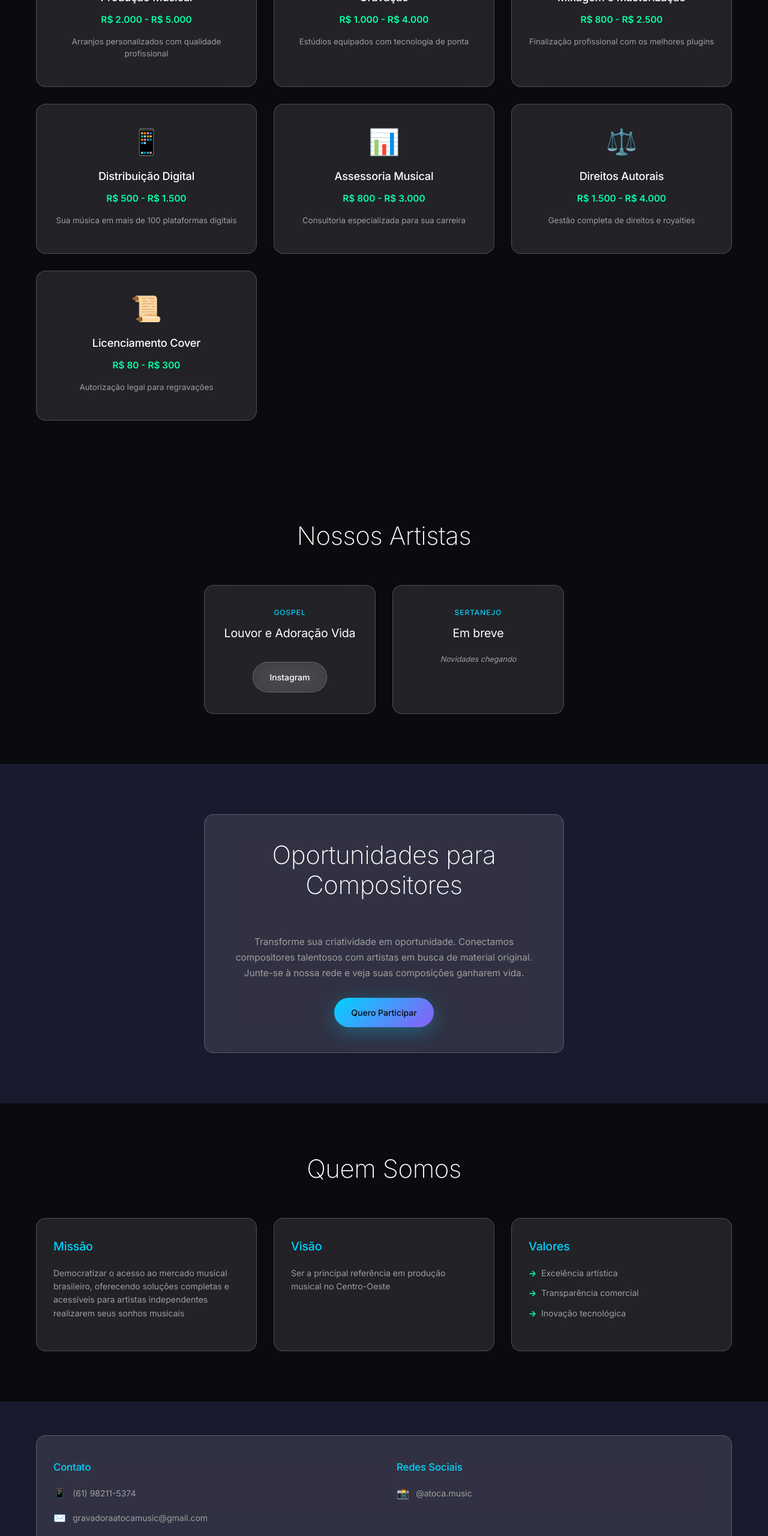
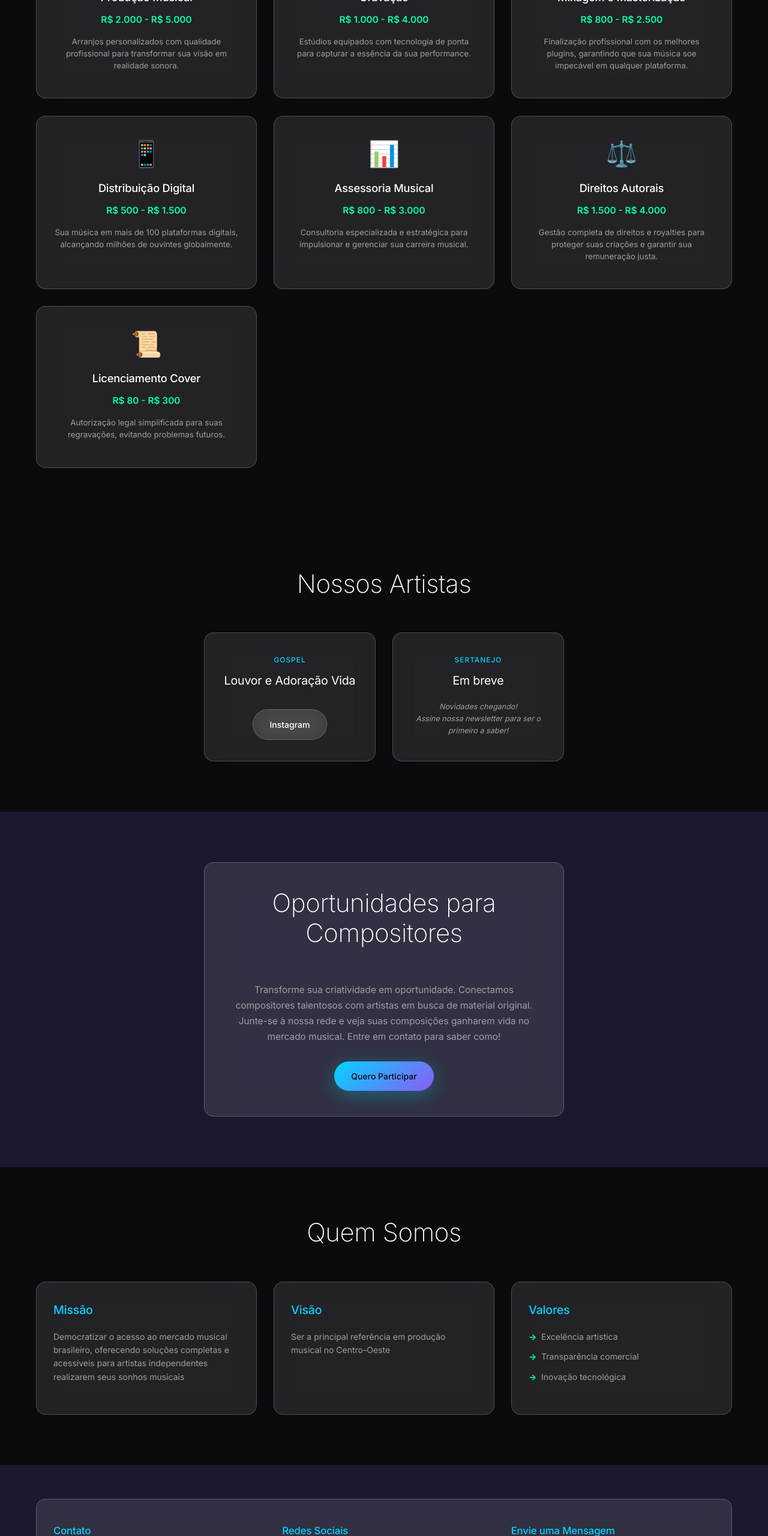
Before and after one commit to agenciaatoca/atocamusic, a plain HTML site: page index.html in a window 1280 px wide. Shown: the part 1115-3675 px from the top of the page at 60% size. Drawn offline with Linux system fonts and the light colour scheme; a web font is replaced by a local one.

Commit message:
Update index.html

```diff
--- a/index.html
+++ b/index.html
@@ -7,13 +7,12 @@
     <link rel="preconnect" href="https://fonts.googleapis.com">
     <link rel="preconnect" href="https://fonts.gstatic.com" crossorigin>
     <link href="https://fonts.googleapis.com/css2?family=Inter:wght@100;200;300;400;500;600;700&display=swap" rel="stylesheet">
+    <link rel="preload" href="https://fonts.gstatic.com/s/inter/v13/UcCO3FwrK3iLTeHuS_fvQtMwCp5F8_zV3Fc.woff2" as="font" type="font/woff2" crossorigin>
     <link rel="stylesheet" href="style.css">
 </head>
 <body>
-    <!-- Canvas para partículas -->
     <canvas id="particles-canvas"></canvas>
 
-    <!-- Header -->
     <header class="header">
         <div class="container">
             <div class="nav-brand">
@@ -38,7 +37,6 @@
         </div>
     </header>
 
-    <!-- Mobile Menu Overlay -->
     <div class="mobile-menu-overlay">
         <nav class="mobile-nav">
             <ul class="mobile-nav-list">
@@ -52,7 +50,6 @@
         </nav>
     </div>
 
-    <!-- Hero Section -->
     <section id="home" class="hero">
         <div class="container">
             <div class="hero-content">
@@ -68,7 +65,6 @@
         </div>
     </section>
 
-    <!-- Serviços -->
     <section id="servicos" class="services">
         <div class="container">
             <h2 class="section-title">Nossos Serviços</h2>
@@ -77,49 +73,48 @@
                     <div class="service-icon">🎵</div>
                     <h3 class="service-title">Produção Musical</h3>
                     <div class="service-price">R$ 2.000 - R$ 5.000</div>
-                    <p class="service-description">Arranjos personalizados com qualidade profissional</p>
+                    <p class="service-description">Arranjos personalizados com qualidade profissional para transformar sua visão em realidade sonora.</p>
                 </div>
                 <div class="service-card glass-card">
                     <div class="service-icon">🎙️</div>
                     <h3 class="service-title">Gravação</h3>
                     <div class="service-price">R$ 1.000 - R$ 4.000</div>
-                    <p class="service-description">Estúdios equipados com tecnologia de ponta</p>
+                    <p class="service-description">Estúdios equipados com tecnologia de ponta para capturar a essência da sua performance.</p>
                 </div>
                 <div class="service-card glass-card">
                     <div class="service-icon">🎚️</div>
                     <h3 class="service-title">Mixagem e Masterização</h3>
                     <div class="service-price">R$ 800 - R$ 2.500</div>
-                    <p class="service-description">Finalização profissional com os melhores plugins</p>
+                    <p class="service-description">Finalização profissional com os melhores plugins, garantindo que sua música soe impecável em qualquer plataforma.</p>
                 </div>
                 <div class="service-card glass-card">
                     <div class="service-icon">📱</div>
                     <h3 class="service-title">Distribuição Digital</h3>
                     <div class="service-price">R$ 500 - R$ 1.500</div>
-                    <p class="service-description">Sua música em mais de 100 plataformas digitais</p>
+                    <p class="service-description">Sua música em mais de 100 plataformas digitais, alcançando milhões de ouvintes globalmente.</p>
                 </div>
                 <div class="service-card glass-card">
                     <div class="service-icon">📊</div>
                     <h3 class="service-title">Assessoria Musical</h3>
                     <div class="service-price">R$ 800 - R$ 3.000</div>
-                    <p class="service-description">Consultoria especializada para sua carreira</p>
+                    <p class="service-description">Consultoria especializada e estratégica para impulsionar e gerenciar sua carreira musical.</p>
                 </div>
                 <div class="service-card glass-card">
                     <div class="service-icon">⚖️</div>
                     <h3 class="service-title">Direitos Autorais</h3>
                     <div class="service-price">R$ 1.500 - R$ 4.000</div>
-                    <p class="service-description">Gestão completa de direitos e royalties</p>
+                    <p class="service-description">Gestão completa de direitos e royalties para proteger suas criações e garantir sua remuneração justa.</p>
                 </div>
                 <div class="service-card glass-card">
                     <div class="service-icon">📜</div>
                     <h3 class="service-title">Licenciamento Cover</h3>
                     <div class="service-price">R$ 80 - R$ 300</div>
-                    <p class="service-description">Autorização legal para regravações</p>
+                    <p class="service-description">Autorização legal simplificada para suas regravações, evitando problemas futuros.</p>
                 </div>
             </div>
         </div>
     </section>
 
-    <!-- Artistas -->
     <section id="artistas" class="artists">
         <div class="container">
             <h2 class="section-title">Nossos Artistas</h2>
@@ -134,13 +129,12 @@
                 <div class="artist-card glass-card coming-soon">
                     <div class="artist-genre">Sertanejo</div>
                     <h3 class="artist-name">Em breve</h3>
-                    <div class="coming-soon-text">Novidades chegando</div>
-                </div>
+                    <div class="coming-soon-text">Novidades chegando! <br>Assine nossa newsletter para ser o primeiro a saber!</div>
+                    </div>
             </div>
         </div>
     </section>
 
-    <!-- Compositores -->
     <section id="compositores" class="composers">
         <div class="container">
             <div class="composers-content glass-card">
@@ -148,14 +142,13 @@
                 <p class="composers-text">
                     Transforme sua criatividade em oportunidade. Conectamos compositores talentosos
                     com artistas em busca de material original. Junte-se à nossa rede e veja suas
-                    composições ganharem vida.
+                    composições ganharem vida no mercado musical. Entre em contato para saber como!
                 </p>
                 <a href="#contato" class="btn btn--primary">Quero Participar</a>
             </div>
         </div>
     </section>
 
-    <!-- Quem Somos -->
     <section id="sobre" class="about">
         <div class="container">
             <h2 class="section-title">Quem Somos</h2>
@@ -180,11 +173,10 @@
         </div>
     </section>
 
-    <!-- Footer -->
     <footer id="contato" class="footer">
         <div class="container">
             <div class="footer-content glass-card">
-                <div class="footer-section">
+                <div class="footer-section contact-info">
                     <h3 class="footer-title">Contato</h3>
                     <div class="contact-item">
                         <span class="contact-icon">📱</span>
@@ -199,12 +191,30 @@
                         <span class="contact-text">Brasília, DF</span>
                     </div>
                 </div>
-                <div class="footer-section">
+                <div class="footer-section social-media">
                     <h3 class="footer-title">Redes Sociais</h3>
                     <a href="https://www.instagram.com/atoca.music" target="_blank" class="social-link">
                         <span class="social-icon">📸</span>
                         @atoca.music
                     </a>
+                </div>
+                <div class="footer-section contact-form-section">
+                    <h3 class="footer-title">Envie uma Mensagem</h3>
+                    <form class="contact-form">
+                        <div class="form-group">
+                            <label for="name" class="sr-only">Nome</label>
+                            <input type="text" id="name" name="name" class="form-control" placeholder="Seu Nome" required>
+                        </div>
+                        <div class="form-group">
+                            <label for="email" class="sr-only">E-mail</label>
+                            <input type="email" id="email" name="email" class="form-control" placeholder="Seu E-mail" required>
+                        </div>
+                        <div class="form-group">
+                            <label for="message" class="sr-only">Mensagem</label>
+                            <textarea id="message" name="message" class="form-control" rows="4" placeholder="Sua Mensagem" required></textarea>
+                        </div>
+                        <button type="submit" class="btn btn--primary btn--full-width">Enviar Mensagem</button>
+                    </form>
                 </div>
             </div>
             <div class="footer-bottom">
```
